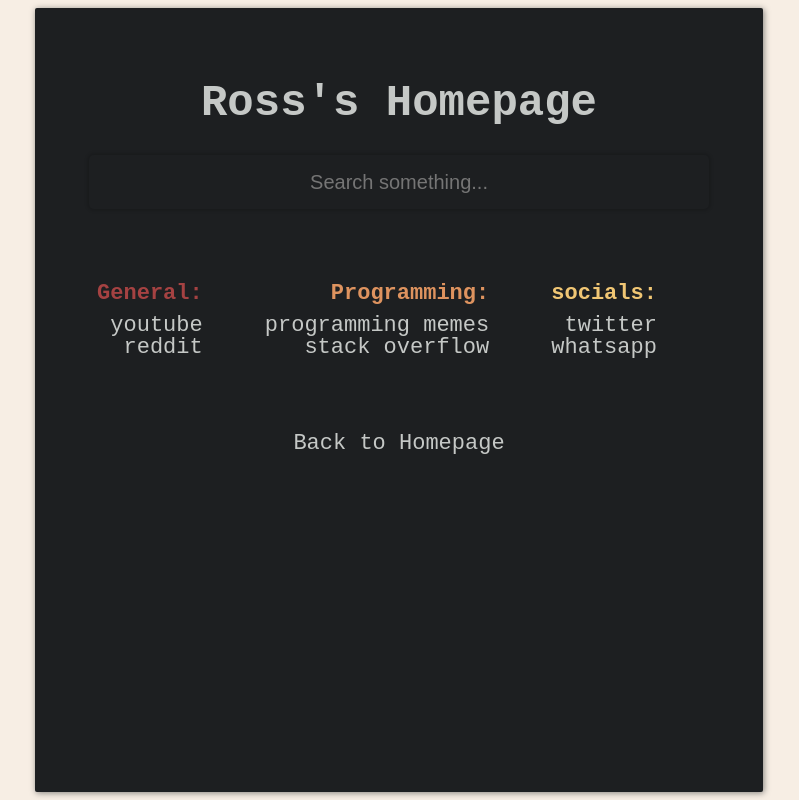
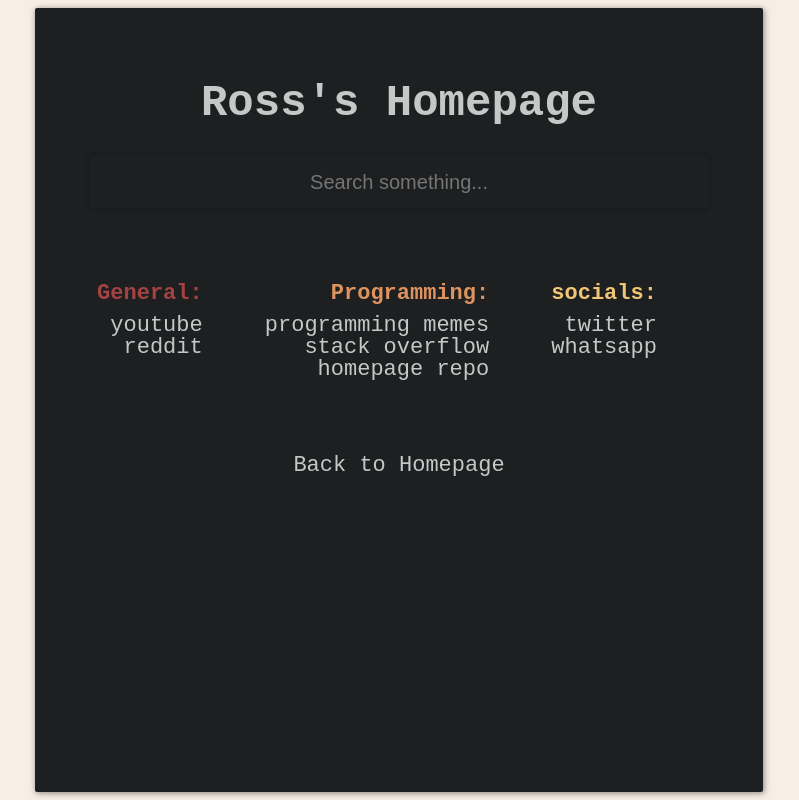
Before and after one commit to RossTheDev/Homepage, a plain HTML site: page example.html in a window 1280 px wide. Shown: the whole page, without its empty margins (241-1040 px from the left). Drawn offline with Linux system fonts and the light colour scheme.

Commit message:
added link to repo

```diff
--- a/example.html
+++ b/example.html
@@ -35,6 +35,7 @@
        <div class="spacer"> meme </div>
        <li><a href="https://www.reddit.com/r/programmerhumor">programming memes</a></li>
        <li><a href="https://www.stackoverflow.com/">stack overflow</a></li>
+       <li><a href="https://github.com/RossTheDev/Homepage">homepage repo</a></li>
      </ul>
 
      <ul align="right">
```
